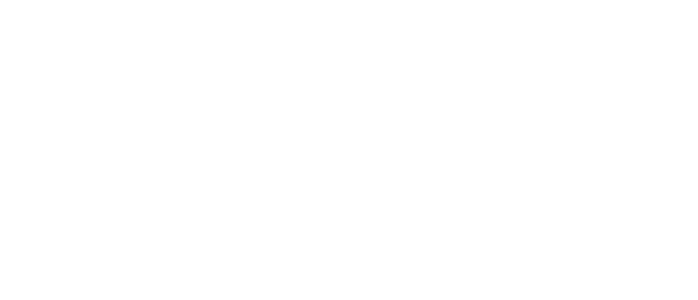
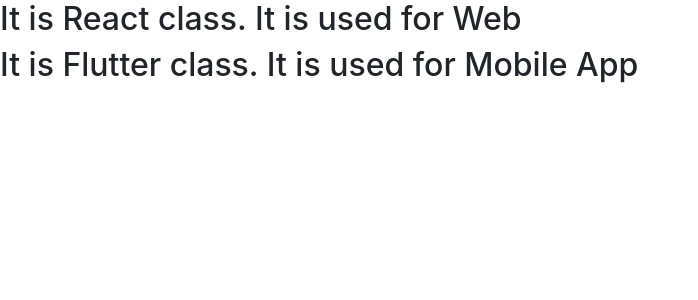
Before and after one commit to rajuraj1994/ReactJs-12PM, a React (Create React App) app: page /main in a window 1280 px wide. Before the commit this address had no page. Shown: the top 300 px of the page, without its empty margins (0-698 px from the left). Built offline with nearby package versions, Linux system fonts and the light colour scheme.

Commit message:
`props` properties are arguments passed into React components.

```diff
--- a/src/MyRoute.js
+++ b/src/MyRoute.js
@@ -7,6 +7,7 @@
 import Test from './hooks/Test'
 import DataFetch from './hooks/DataFetch'
 import ProductFetch from './hooks/ProductFetch'
+import Main from './hooks/Main'
 
 const MyRoute = () => {
   return (
@@ -22,6 +23,7 @@
         <Route path='/hooks' element={<Test />} />
         <Route path='/data' element={<DataFetch />} />
         <Route path='/products' element={<ProductFetch />} />
+        <Route path='/main' element={<Main />} />
       </Routes>
     </Router>
   )
--- /dev/null
+++ b/src/hooks/Main.js
@@ -0,0 +1,14 @@
+import React from 'react'
+import Prop from './Prop'
+
+const Main = () => {
+  return (
+    <>
+      <Prop language={'React'} technology={'Web'} />
+
+      <Prop language={'Flutter'} technology={'Mobile App'} />
+    </>
+  )
+}
+
+export default Main
--- /dev/null
+++ b/src/hooks/Prop.js
@@ -0,0 +1,19 @@
+import React from 'react'
+
+const Prop = (props) => {   // props is an object
+  const { language, technology } = props    // object destructuring
+
+  // language and technology are props
+  // const language = props.language
+  // const technology = props.technology
+
+  return (
+    <>
+      <h2>
+        It is {language} class. It is used for {technology}
+      </h2>
+    </>
+  )
+}
+
+export default Prop
```
